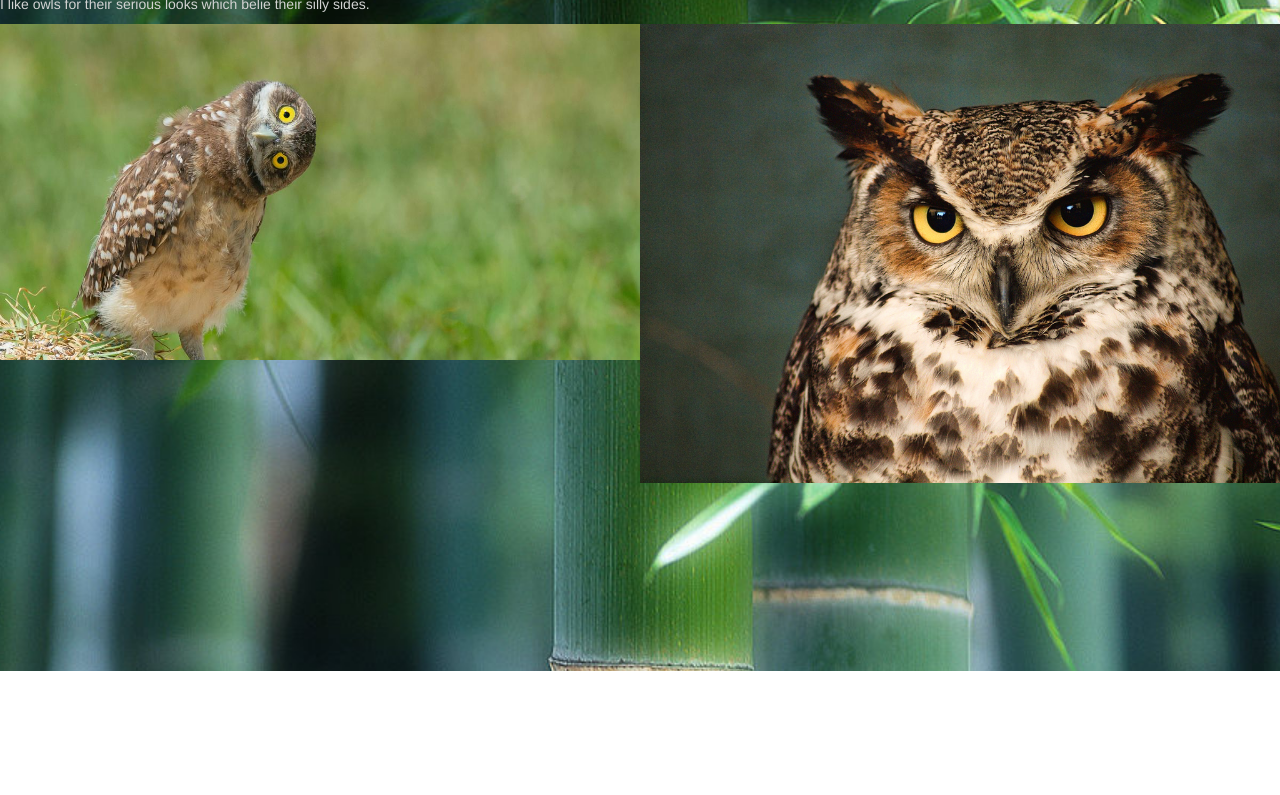
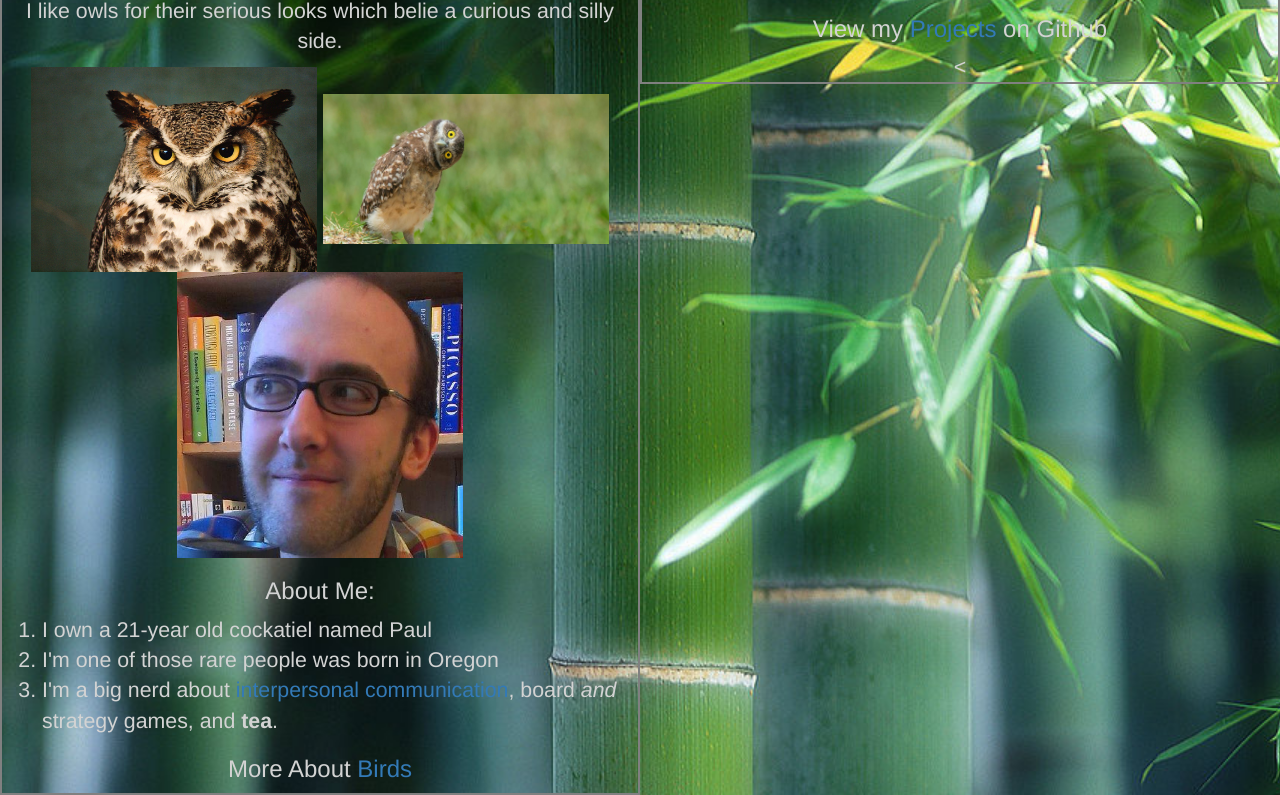
Before and after one commit to andrademichael/Portfolio-Oct2016, a plain HTML site: page index.html in a window 1280 px wide. Shown: the part 129-924 px from the top of the page. Before the commit the page ends 800 px from the top, so only its background shows below. Drawn offline with Linux system fonts and the light colour scheme.

Commit message:
add interests, photo of myself, and various links to pages relevant to my interests

```diff
--- a/css/mystyles.css
+++ b/css/mystyles.css
@@ -4,9 +4,31 @@ body {
   background-position: top;
 
   color: lightgray;
+  text-align: center;
+  font-size: 16pt;
 }
 
 img {
+  width: 45%;
+}
+
+li {
+  text-align: left;
+}
+
+.leftbar {
+  width: 50%;
+  float: left;
+  border: 2px solid gray;
+}
+
+.rightbar {
   float: right;
+  height: 100%;
   width: 50%;
+  border: 2px solid gray;
 }
+
+.interests {
+  color: lightblue;
+}
--- a/index.html
+++ b/index.html
@@ -9,8 +9,23 @@
   <body>
     <h1>Michael Andrade</h1>
     <h2>Apprentice Web Developer</h2>
-    <p>I like owls for their serious looks which belie their silly sides.</p>
-    <img src="img/great-horned-owl.jpg">
-    <img src="img/curious-owl.jpg">
+    <div class="leftbar">
+      <p>I like owls for their serious looks which belie a curious and silly side.</p>
+      <img src="img/great-horned-owl.jpg">
+      <img src="img/curious-owl.jpg">
+      <img src="img/avatar.jpeg">
+      <h3>About Me:</h3>
+      <ol>
+        <li>I own a 21-year old cockatiel named Paul</li>
+        <li>I'm one of those rare people was born in Oregon</li>
+        <li>I'm a big nerd about <span class="interests"><a href="https://en.wikipedia.org/wiki/Nonviolent_Communication">interpersonal communication</a></span>, board <em>and</em> strategy games, and <strong>tea</strong>.</li>
+      </ol>
+      <h3>More About <a href="http://www.audubon.org/">Birds</a></h3>
+    </div>
+    <div class="rightbar">
+      <h3>View my <a href="https://github.com/andrademichael">Projects</a> on Github</h3>
+    <
+    </div>
+
   </body>
 </html>
```
Also changed, not shown: img/avatar.jpeg (added).
